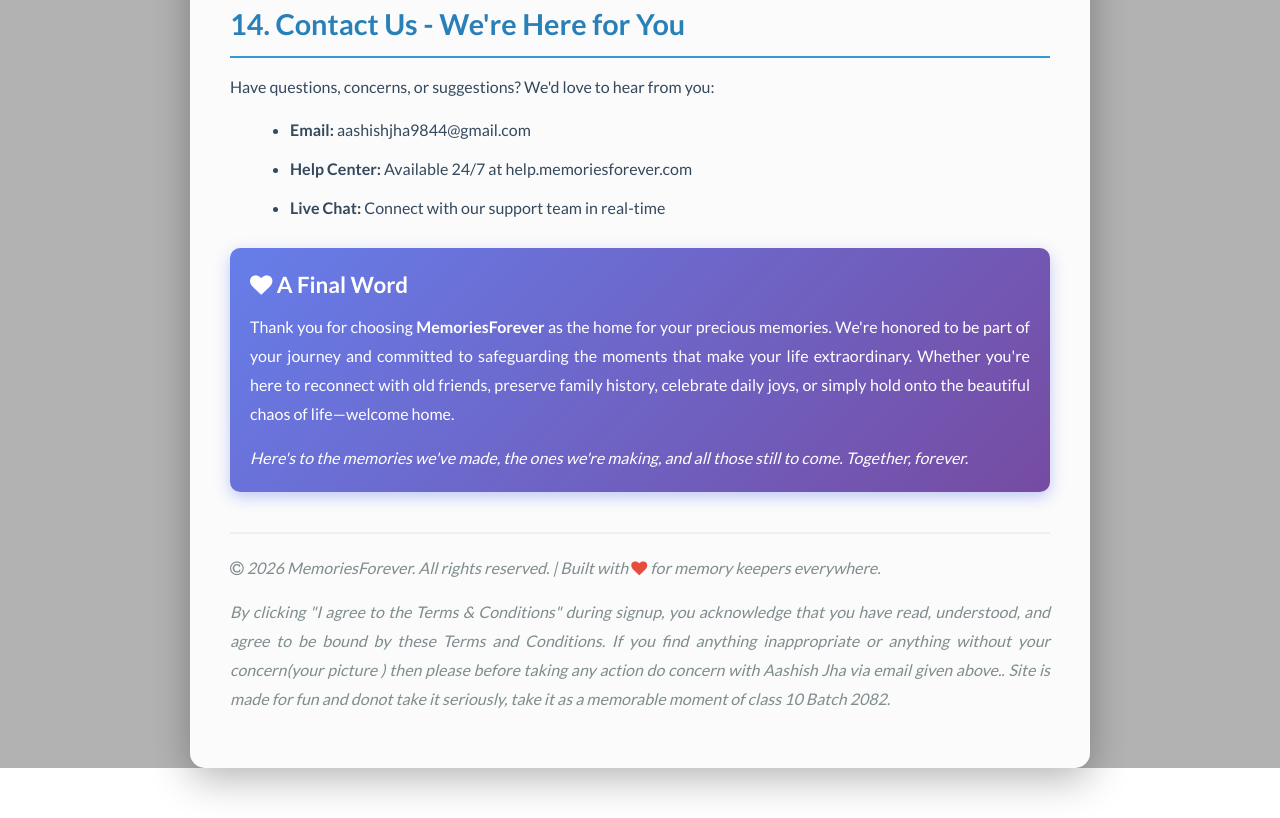
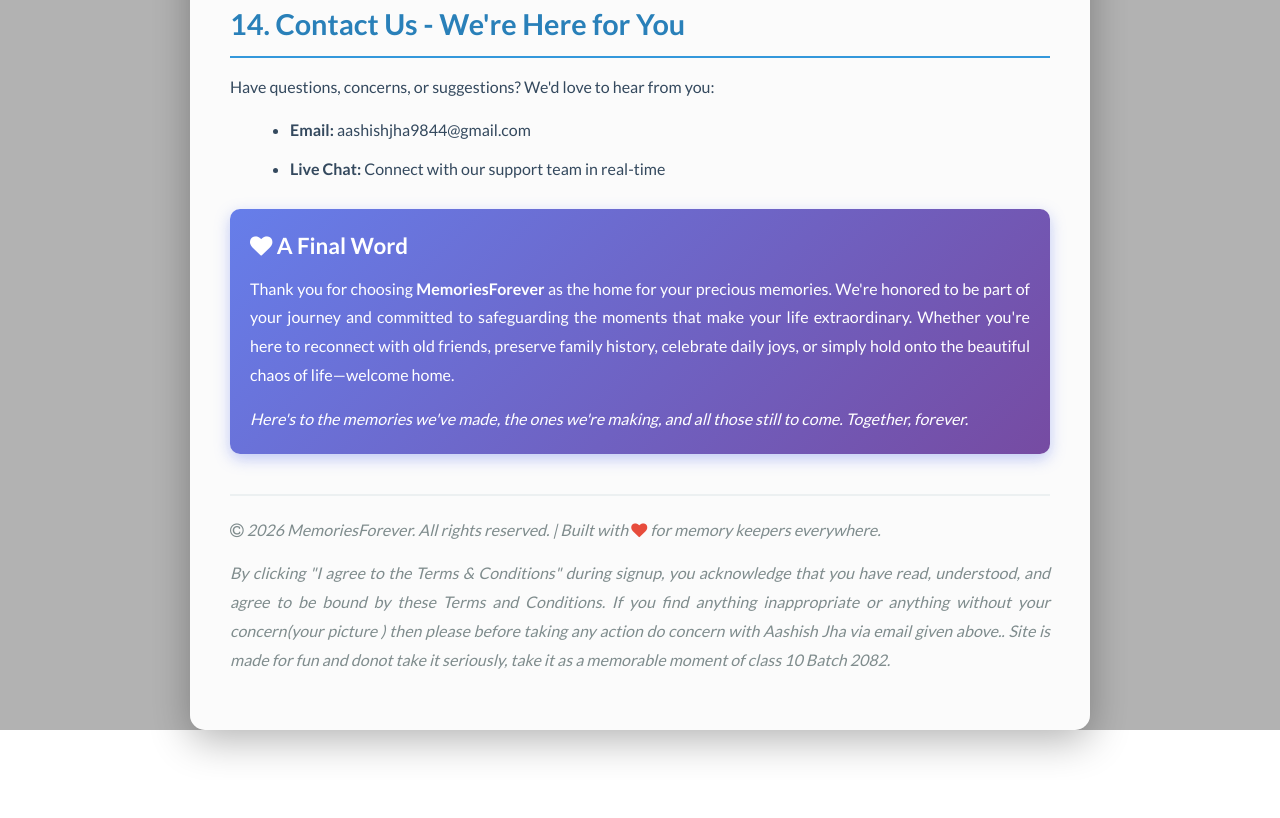
Before and after one commit to aashishjha174-arch/Daffodils, a website: page signup/terms.html in a window 1280 px wide. Shown: the part 8526-9344 px from the top of the page. After the commit the page ends 9306 px from the top, so only its background shows below. Drawn offline with nearby package versions, Linux system fonts and the light colour scheme; files whose address does not match are found by name.

Commit message:
Remove Help Center info from terms page
Removed Help Center contact information from terms.

```diff
--- a/signup/terms.html
+++ b/signup/terms.html
@@ -460,7 +460,6 @@
 
     <ul>
       <li><strong>Email:</strong> aashishjha9844@gmail.com</li>
-      <li><strong>Help Center:</strong> Available 24/7 at help.memoriesforever.com</li>
       <li><strong>Live Chat:</strong> Connect with our support team in real-time</li>
     </ul>
 
```
